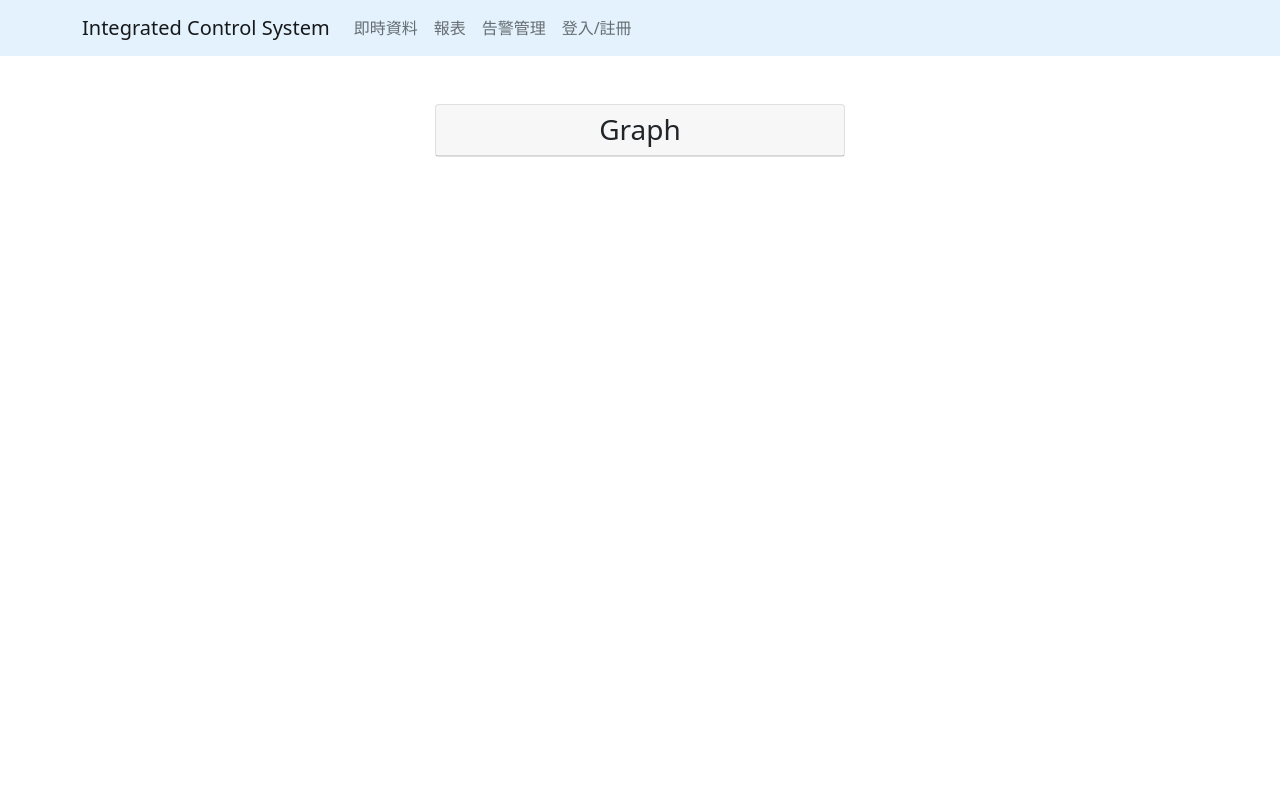
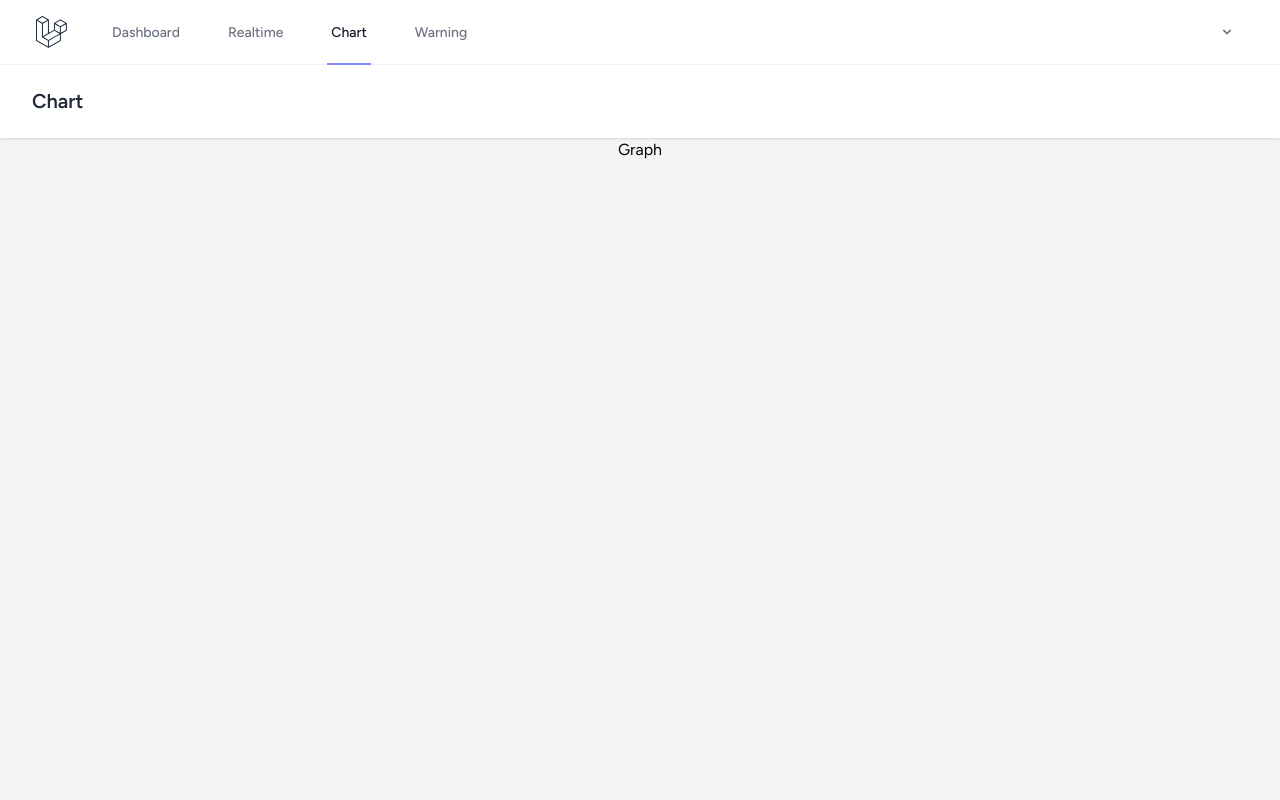
Before and after one commit to 1989ONCE/ICSproject, a Laravel app: page /chart in a window 1280 px wide. Run offline with Laravel 10, Linux system fonts and the light colour scheme; data that the repository does not hold is empty; style sheets or scripts are compiled from the project's sources; some libraries are stand-ins or nearby versions.

Commit message:
0329 frontend update

```diff
--- a/database/migrations/create_all_tables.php
+++ b/database/migrations/create_all_tables.php
@@ -52,6 +52,12 @@ return new class extends Migration
         Schema::create('predictions', function (Blueprint $table) {
             $table->id('predict_id');
             $table->string('value');
+            $table->bigInteger('fk_model_id')->unsigned();
+            $table->foreign('fk_model_id')
+                ->references('model_id')
+                ->on('ai_models')
+                ->onUpdate('cascade')
+                ->onDelete('cascade');
         });
         Schema::create('groups', function (Blueprint $table) {
             $table->id('group_id');
--- a/resources/views/chart/curve.blade.php
+++ b/resources/views/chart/curve.blade.php
@@ -1,41 +1,10 @@
-<!DOCTYPE html>
-<html>
-    <head>
-        <title>水汙ICS - Graph</title>
-        <link href="https://cdn.jsdelivr.net/npm/bootstrap@5.0.0-beta3/dist/css/bootstrap.min.css" rel="stylesheet">
-    </head>
-    <body>
-        @guest
-            <livewire:navbar />
-        @else
-            <nav class="navbar navbar-light navbar-expand-lg mb-5" style="background-color: #e3f2fd;">
-            <div class="container">
-                <a class="navbar-brand mr-auto" href="{{route('rt')}}">Integrated Control System</a>
-                <button class="navbar-toggler" type="button" data-bs-toggle="collapse" data-bs-target="#navbarNav" aria-controls="navbarNav" aria-expanded="false" aria-label="Toggle navigation">
-                    <span class="navbar-toggler-icon"></span>
-                </button>
-                <div class="collapse navbar-collapse" id="navbarNav">
-                    <ul class="navbar-nav">
-                        <li class="nav-item">
-                            <a class="nav-link" href="{{route('rt')}}">即時資料</a>
-                        </li>
-                        <li class="nav-item">
-                            <a class="nav-link" href="{{route('chart')}}">報表</a>
-                        </li>
-                        <li class="nav-item">
-                            <a class="nav-link" href="{{ route('warning') }}">告警管理</a>
-                        </li>
-                        <li class="nav-item">
-                            <a class="nav-link" href="{{route('info')}}">個人中心</a>
-                        </li>
-                        <li class="nav-item">
-                            <a class="nav-link" href="{{ route('signout') }}">登出</a>
-                        </li>
-                    </ul>
-                </div>
-            </div>
-            </nav>
-        @endguest
+<x-app-layout>
+    <x-slot name="header">
+        <h2 class="font-semibold text-xl text-gray-800 dark:text-gray-200 leading-tight">
+            {{ __('Chart') }}
+        </h2>
+    </x-slot>
+
     <main class="login-form">
         <div class="cotainer">
             <div class="row justify-content-center">
@@ -47,5 +16,4 @@
             </div>
         </div>
     </main>
-    </body>
-</html>
+</x-app-layout>
--- a/resources/views/layouts/navigation.blade.php
+++ b/resources/views/layouts/navigation.blade.php
@@ -14,6 +14,21 @@
                 <div class="hidden space-x-8 sm:-my-px sm:ml-10 sm:flex">
                     <x-nav-link :href="route('dashboard')" :active="request()->routeIs('dashboard')">
                         {{ __('Dashboard') }}
+                    </x-nav-link>
+                </div>
+                <div class="hidden space-x-8 sm:-my-px sm:ml-10 sm:flex">
+                    <x-nav-link :href="route('rt')" :active="request()->routeIs('rt')">
+                        {{ __('Realtime') }}
+                    </x-nav-link>
+                </div>
+                <div class="hidden space-x-8 sm:-my-px sm:ml-10 sm:flex">
+                    <x-nav-link :href="route('chart')" :active="request()->routeIs('chart')">
+                        {{ __('Chart') }}
+                    </x-nav-link>
+                </div>
+                <div class="hidden space-x-8 sm:-my-px sm:ml-10 sm:flex">
+                    <x-nav-link :href="route('warning')" :active="request()->routeIs('warning')">
+                        {{ __('Warning') }}
                     </x-nav-link>
                 </div>
             </div>
```
Also changed, not shown: resources/views/profile/partials/update-profile-information-form.blade.php (+7 -0 lines), resources/views/realtime/data.blade.php (+8 -40 lines), resources/views/warn/warning.blade.php (+8 -7 lines). Lines whose indentation alone changed are shown as unchanged.
